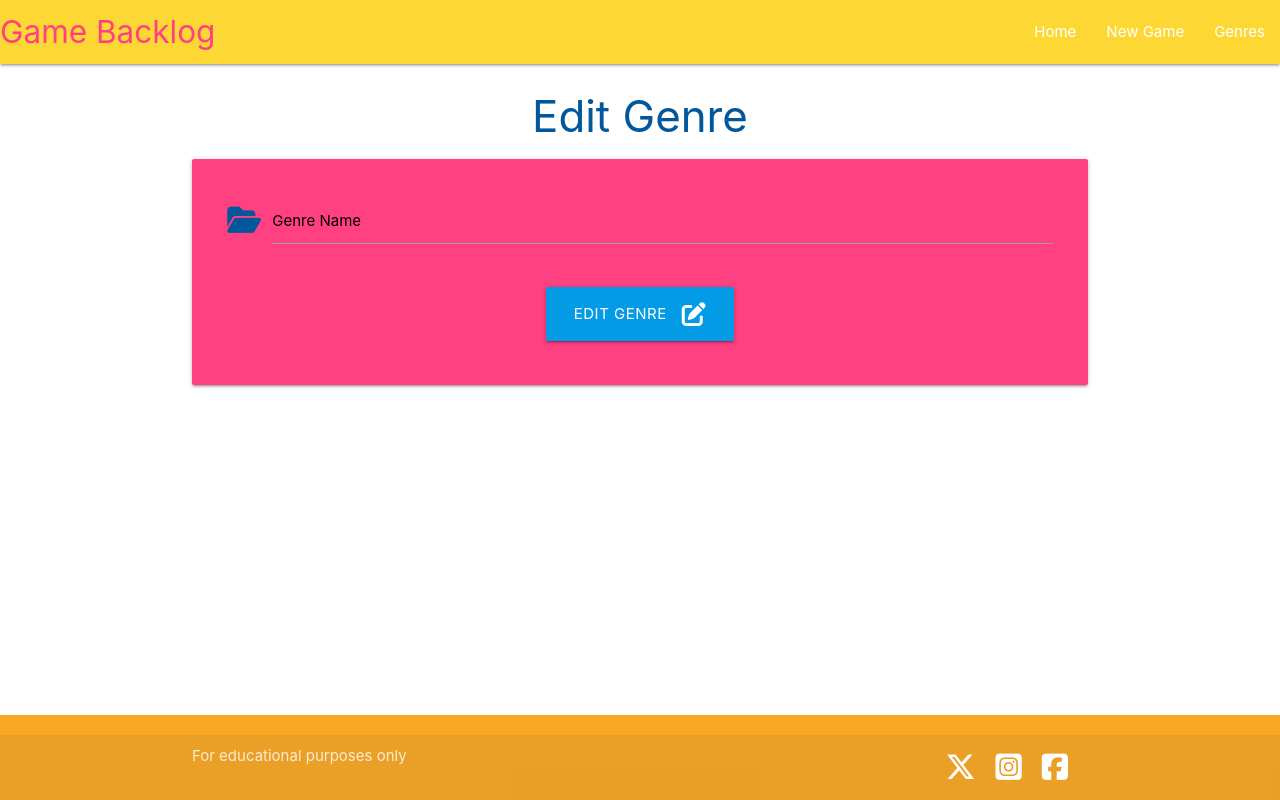
After one commit to Travyssm/game-backlog-p, a Flask app: template gamebacklog/templates/edit_genre.html in a window 1280 px wide. The commit adds this page. Run offline with Flask 3, Linux system fonts and the light colour scheme; the template is opened without the code that fills it, so the values that code supplies are empty; some libraries are stand-ins or nearby versions.

Commit message:
be able to edit genres in database

```diff
--- /dev/null
+++ b/gamebacklog/templates/edit_genre.html
@@ -0,0 +1,27 @@
+{% extends "base.html" %}
+{% block content %}
+
+<h3 class="light-blue-text text-darken-4 center-align">Edit Genre</h3>
+
+<div class="row card-panel pink accent-2">
+    <form class="col s12" method="POST" action="{{ url_for('edit_genre', genre_id=genre.id) }}">
+        <!-- genre_name -->
+        <div class="row">
+            <div class="input-field col s12">
+                <i class="fas fa-folder-open prefix light-blue-text text-darken-4"></i>
+                <input id="genre_name" name="genre_name" value="{{ genre.genre_name }}" minlength="3" maxlength="25" type="text" class="validate" required>
+                <label for="Genre_name" class="black-text">Genre Name</label>
+            </div>
+        </div>
+        <!-- submit button -->
+        <div class="row">
+            <div class="col s12 center-align">
+                <button type="submit" class="btn-large light-blue darken-1">
+                    Edit Genre <i class="fas fa-edit right"></i>
+                </button>
+            </div>
+        </div>
+    </form>
+</div>
+
+{% endblock %}
--- a/gamebacklog/templates/genres.html
+++ b/gamebacklog/templates/genres.html
@@ -19,7 +19,7 @@
           <span class="card-title">{{ genre.genre_name }}</span>
         </div>
         <div class="card-action">
-          <a href="#" class="btn green accent-4">Edit</a>
+          <a href="{{ url_for('edit_genre', genre_id=genre.id) }}" class="btn green accent-4">Edit</a>
           <a href="#" class="btn red">Delete</a>
         </div>
       </div>
```
Also changed, not shown: gamebacklog/routes.py (+10 -0 lines).
